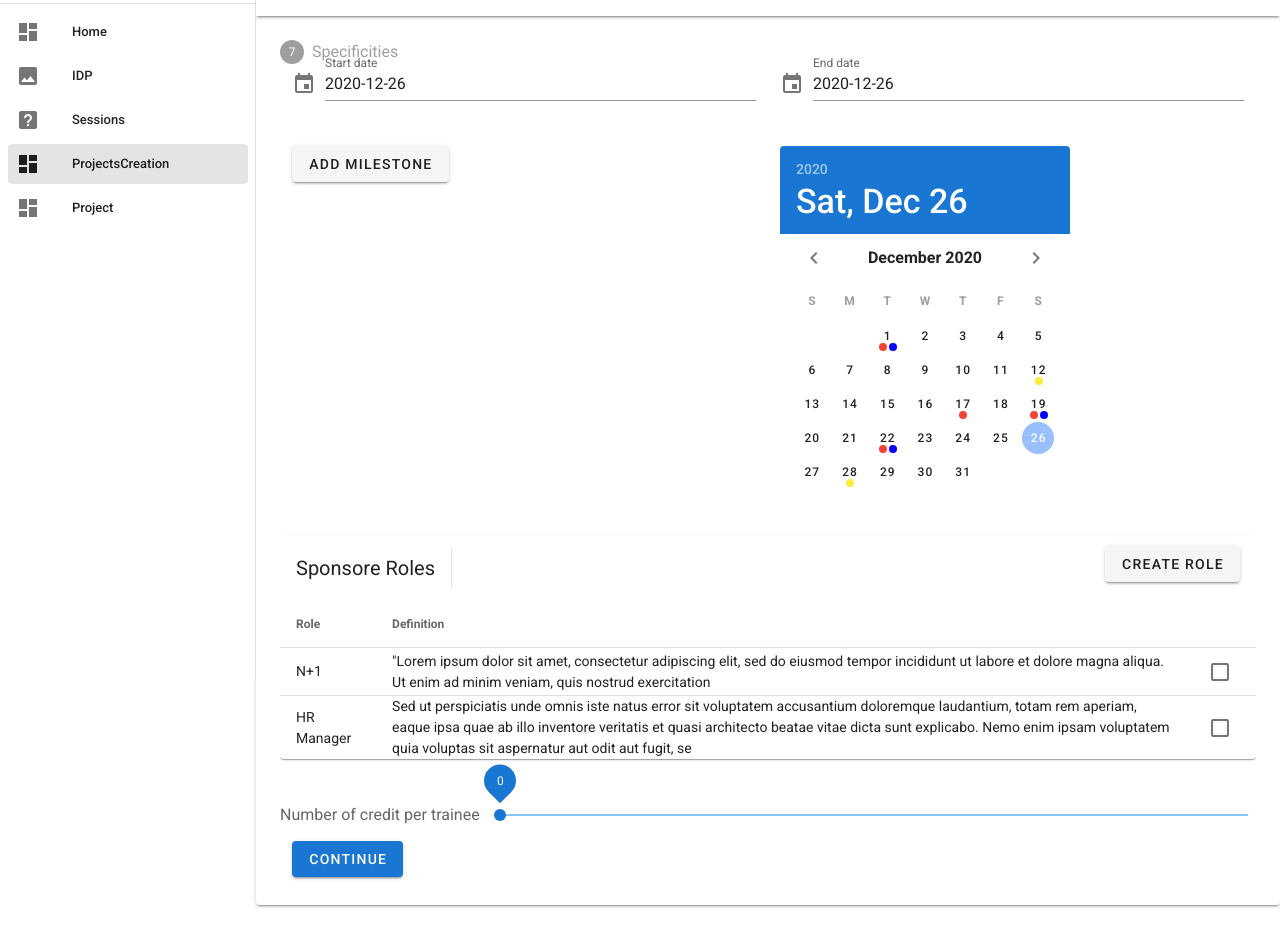
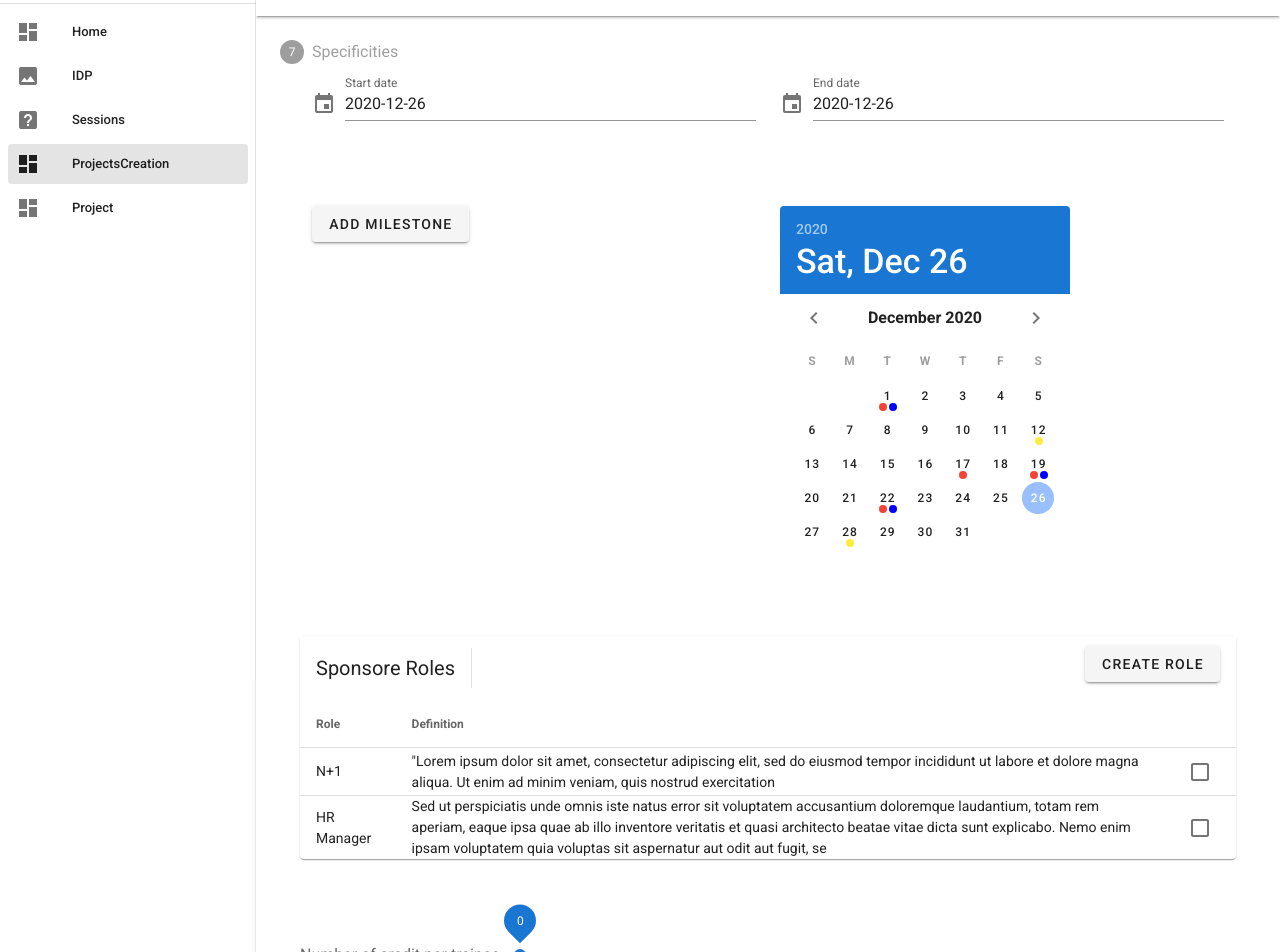
Before and after one commit to nmine/nmine.github.io, a Vue app: page /projectsCreation in a window 1280 px wide. Shown: the part 120-1072 px from the top of the page. Before the commit the page ends 1025 px from the top, so only its background shows below. Built offline with nearby package versions, Linux system fonts and the light colour scheme; what vue-calendly would draw is missing.

Commit message:
Create project stepper , validation participants
Add
- alert with message
- color row table

Update Vuetify version

```diff
--- a/package.json
+++ b/package.json
@@ -11,7 +11,7 @@
     "core-js": "^3.6.5",
     "vue": "^2.6.11",
     "vue-router": "^3.2.0",
-    "vuetify": "^2.2.11"
+    "vuetify": "2.4.3"
   },
   "devDependencies": {
     "@vue/cli-plugin-babel": "~4.5.0",
--- a/src/components/creationProject/CreateProjectStepper.vue
+++ b/src/components/creationProject/CreateProjectStepper.vue
@@ -43,7 +43,7 @@
     <v-stepper-items>
       <v-stepper-content step="1">
         <v-container>
-          <v-row>
+          <v-row class="pa-5">
             <v-col
                 cols="12"
                 sm="6"
@@ -103,7 +103,7 @@
               </v-menu>
             </v-col>
           </v-row>
-          <v-row>
+          <v-row class="pa-5">
             <v-col
                 cols="12"
                 sm="6"
@@ -123,7 +123,7 @@
               ></v-date-picker>
             </v-col>
           </v-row>
-          <v-row>
+          <v-row class="pa-5">
             <v-data-table
                 :items="sponsorRoles"
                 :headers="headerSponsorRoles"
@@ -192,7 +192,7 @@
               </template>
             </v-data-table>
           </v-row>
-          <v-row>
+          <v-row class="pa-5">
             <v-slider
                 v-model="value"
                 :rules="rules"
@@ -203,9 +203,9 @@
                 class="pt-10"
             ></v-slider>
           </v-row>
-          <v-btn
-              color="primary"
-              @click="e1 = 1"
+          <v-btn class="ma-5"
+                 color="primary"
+                 @click="e1 = 1"
           >
             Continue
           </v-btn>
@@ -1026,6 +1026,15 @@
       <v-stepper-content step="6">
         <v-row>
           <v-col cols="12" sm="12">
+            <v-alert
+                outlined
+                type="warning"
+                border="left"
+            >
+              Trainee Toto has no Sponsor
+            </v-alert>
+          </v-col>
+          <v-col cols="12" sm="12">
             <v-data-table
                 :headers="headersValidation"
                 :items="participants"
@@ -1033,6 +1042,7 @@
                 :single-expand="singleExpand"
                 class="elevation-1"
                 item-key="name"
+                :item-class="itemRowBackground"
                 show-expand
             >
               <template v-slot:top>
@@ -1046,6 +1056,15 @@
                       vertical
                   ></v-divider>
                   <v-spacer></v-spacer>
+                  <v-btn
+                      color="red"
+                      dark
+                      class="mb-2"
+                      v-bind="attrs"
+                      v-on="on"
+                  >
+                    Export List
+                  </v-btn>
                 </v-toolbar>
               </template>
               <template v-slot:expanded-item="{ headers, item }">
@@ -1059,7 +1078,6 @@
                   </v-data-table>
                 </td>
               </template>
-
               <template v-slot:no-data>
                 <v-btn
                     color="primary"
@@ -1077,6 +1095,7 @@
         >
           Continue
         </v-btn>
+
       </v-stepper-content>
 
       <v-stepper-content step="7">
@@ -1134,18 +1153,18 @@ export default {
       {
         role: 'N+1',
         definition: '"Lorem ipsum dolor sit amet, consectetur adipiscing elit, sed do eiusmod tempor incididunt ut labore et dolore magna aliqua. Ut enim ad minim veniam, quis nostrud exercitation ',
-        chosen : false
+        chosen: false
       },
       {
         role: 'HR Manager',
         definition: 'Sed ut perspiciatis unde omnis iste natus error sit voluptatem accusantium doloremque laudantium, totam rem aperiam, eaque ipsa quae ab illo inventore veritatis et quasi architecto beatae vitae dicta sunt explicabo. Nemo enim ipsam voluptatem quia voluptas sit aspernatur aut odit aut fugit, se',
-        chosen : false
+        chosen: false
       }
     ],
     headerSponsorRoles: [
       {text: 'Role', align: 'start', value: 'role'},
       {text: 'Definition', align: 'start', value: 'definition'},
-      { text: '', value: 'chosen' }
+      {text: '', value: 'chosen'}
     ],
     startDate: new Date().toISOString().substr(0, 10),
     endDate: new Date().toISOString().substr(0, 10),
@@ -1287,7 +1306,8 @@ export default {
               role: 'N+1'
             }],
           category: 'sponsor',
-          dates: '05/01/21 - 05/03/21'
+          dates: '05/01/21 - 05/03/21',
+          color: 'red-line'
         },
         {
           name: 'Nicia',
@@ -1624,6 +1644,19 @@ export default {
       this.close()
     }
     ,
+
+    itemRowBackground: function (item) {
+      return item.name === 'Nicolette' ? 'style-1' : ''
+    }
   },
 }
 </script>
+<style>
+.style-1 {
+  background-color: #fb8c00
+}
+
+.style-2 {
+  background-color: rgb(114, 114, 67)
+}
+</style>
```
Also changed, not shown: 1 other file (tests, documents, lock files or other folders).
